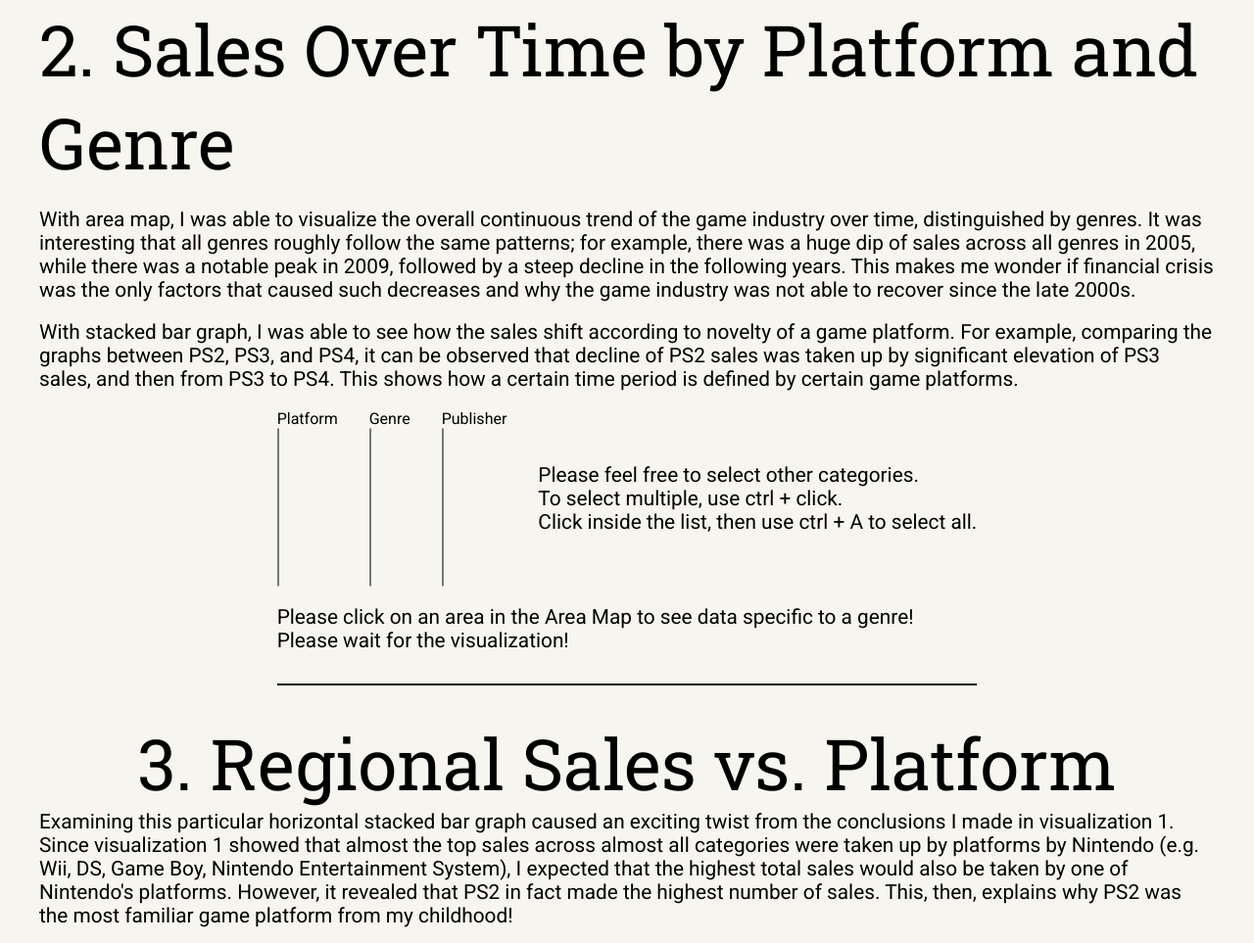
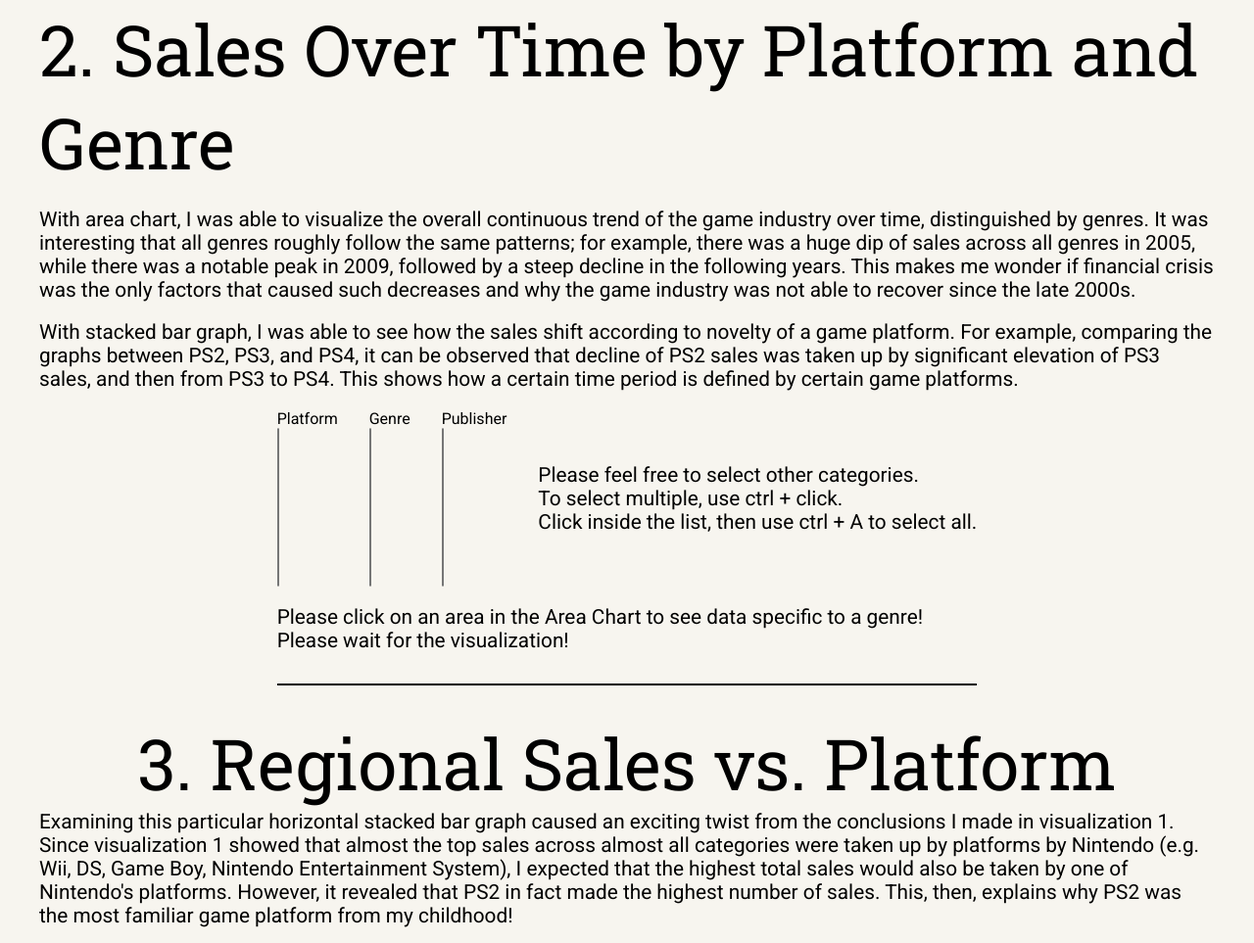
Before and after one commit to jaejams/A2-Personal-Website, a plain HTML site: page a3.html in a window 1280 px wide. Shown: the part 2667-3630 px from the top of the page at 98% size. Drawn offline with nearby package versions, Linux system fonts and the light colour scheme; no server answers; a script that the page names is missing.

Commit message:
area map -> area chart
area map -> area chart

```diff
--- a/a3.html
+++ b/a3.html
@@ -320,7 +320,7 @@
         </div>
         <h1>2. Sales Over Time by Platform and Genre</h1>
         <br>
-        <p>With area map, I was able to visualize the overall continuous trend of the game industry over time, distinguished by genres. It was interesting that all genres roughly follow the same patterns; for example, there was a huge dip of sales across all genres in 2005, while there was a notable peak in 2009, followed by a steep decline in the following years. This makes me wonder if financial crisis was the only factors that caused such decreases and why the game industry was not able to recover since the late 2000s. </p>
+        <p>With area chart, I was able to visualize the overall continuous trend of the game industry over time, distinguished by genres. It was interesting that all genres roughly follow the same patterns; for example, there was a huge dip of sales across all genres in 2005, while there was a notable peak in 2009, followed by a steep decline in the following years. This makes me wonder if financial crisis was the only factors that caused such decreases and why the game industry was not able to recover since the late 2000s. </p>
         <br>
         <p>With stacked bar graph, I was able to see how the sales shift according to novelty of a game platform. For example, comparing the graphs between PS2, PS3, and PS4, it can be observed that decline of PS2 sales was taken up by significant elevation of PS3 sales, and then from PS3 to PS4. This shows how a certain time period is defined by certain game platforms.  </p>
         <br>
@@ -342,7 +342,7 @@
 
             </div>
             <br>
-            <p>Please click on an area in the Area Map to see data specific to a genre!</p>
+            <p>Please click on an area in the Area Chart to see data specific to a genre!</p>
             <div id="second">
                 <p>Please wait for the visualization!</p>
             </div>
```
